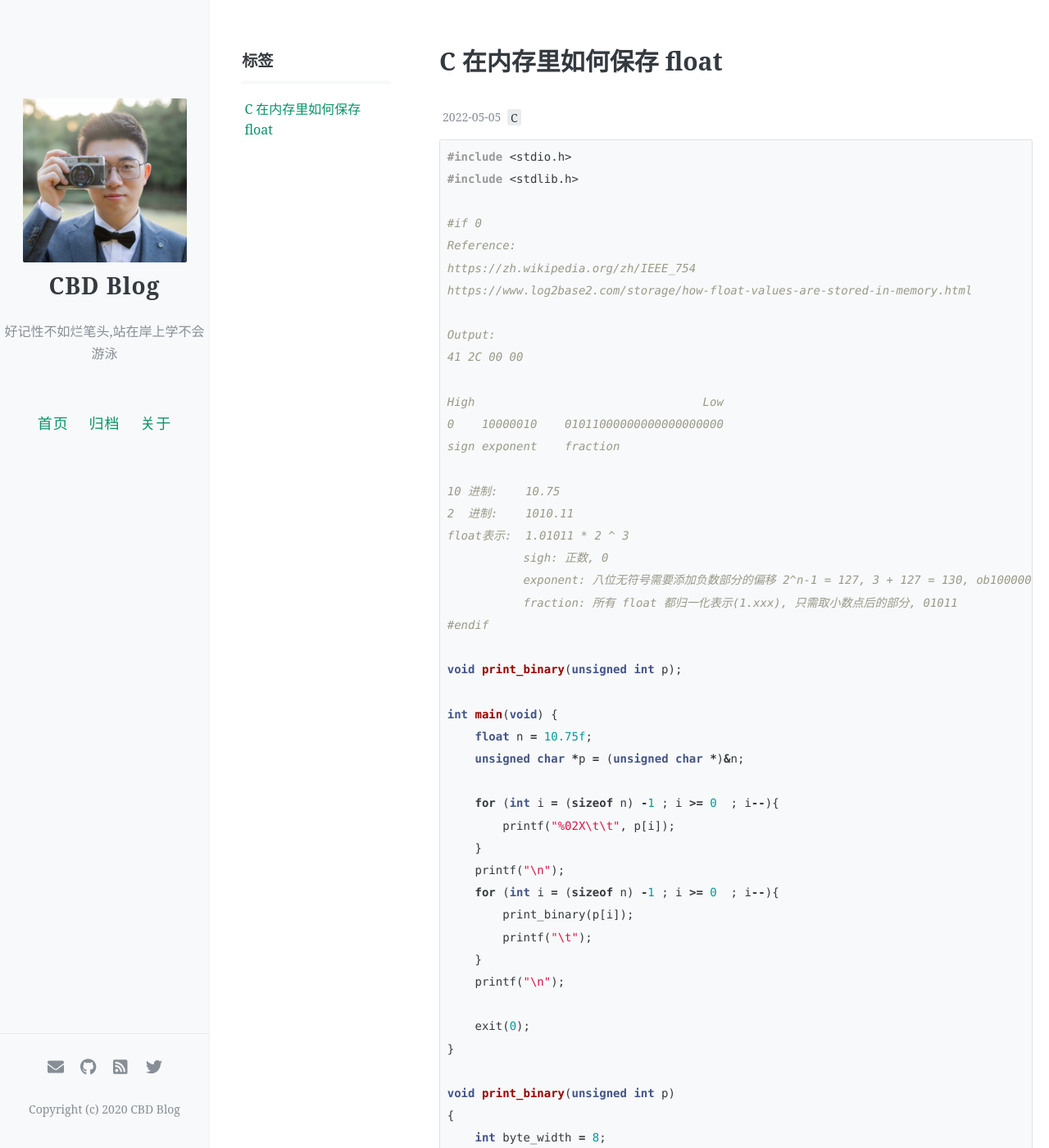
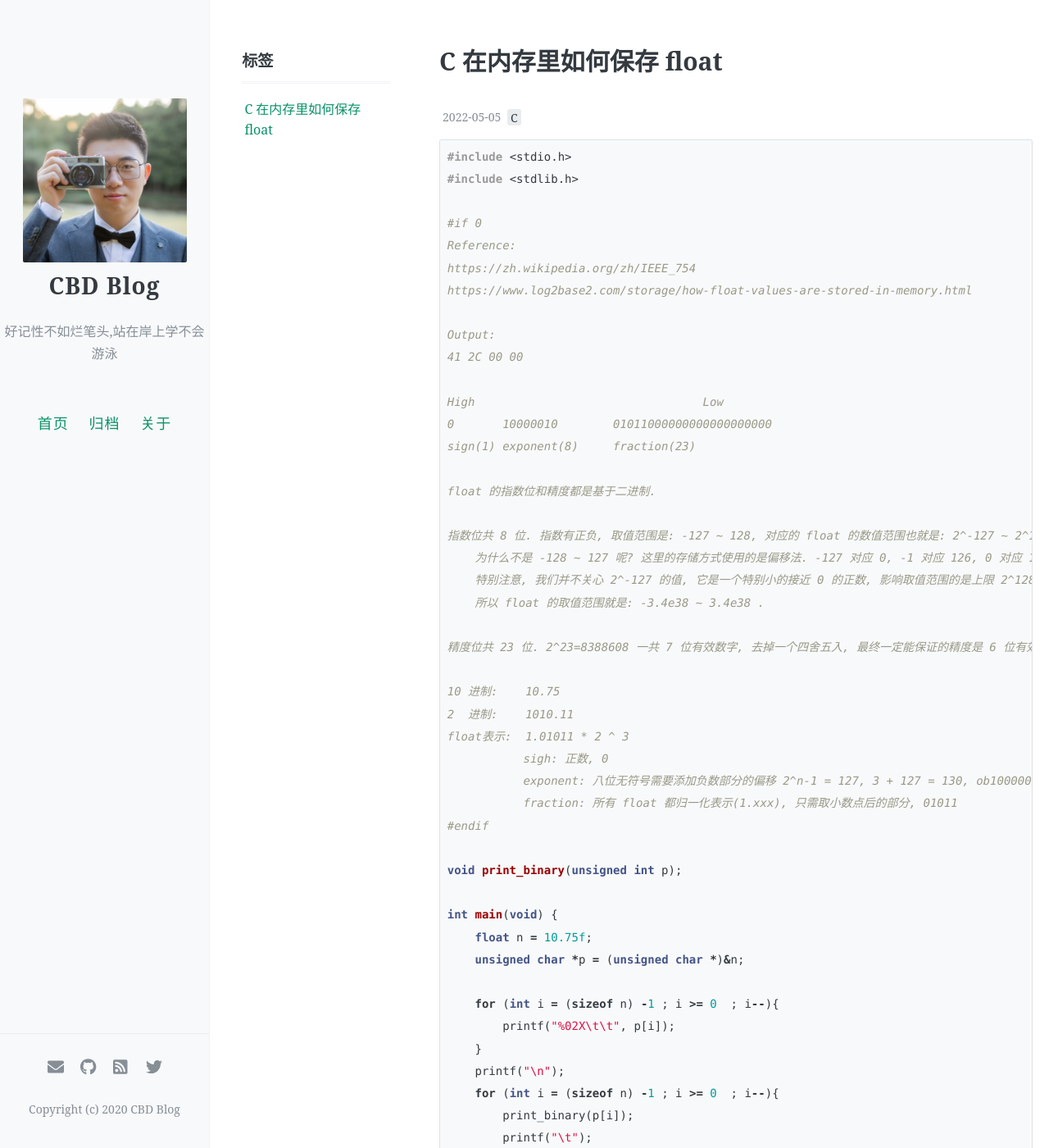
Before and after one commit to icbd/icbd.github.io, a Jekyll site: the page built from _posts/c/2022-05-05-how-float-saved-in-memory.md, in a window 1280 px wide and 1400 px high. Shown: the whole window at 82% size. Built offline with Jekyll 4.4.1, drawn with Linux system fonts in a browser that asks for light colours; comment, search, counter and statistics services are not loaded.

Commit message:
Update 2022-05-05-how-float-saved-in-memory.md

```diff
--- a/_posts/c/2022-05-05-how-float-saved-in-memory.md
+++ b/_posts/c/2022-05-05-how-float-saved-in-memory.md
@@ -18,8 +18,17 @@ Output:
 41 2C 00 00
 
 High                                 Low
-0    10000010    01011000000000000000000
-sign exponent    fraction
+0       10000010        01011000000000000000000
+sign(1) exponent(8)     fraction(23)
+
+float 的指数位和精度都是基于二进制.
+
+指数位共 8 位. 指数有正负, 取值范围是: -127 ~ 128, 对应的 float 的数值范围也就是: 2^-127 ~ 2^128 .
+    为什么不是 -128 ~ 127 呢? 这里的存储方式使用的是偏移法. -127 对应 0, -1 对应 126, 0 对应 127, 1 对应 128, 128 对应 256 .
+    特别注意, 我们并不关心 2^-127 的值, 它是一个特别小的接近 0 的正数, 影响取值范围的是上限 2^128=3.4028237e+38 .
+    所以 float 的取值范围就是: -3.4e38 ~ 3.4e38 .
+
+精度位共 23 位. 2^23=8388608 一共 7 位有效数字, 去掉一个四舍五入, 最终一定能保证的精度是 6 位有效数字.
 
 10 进制:    10.75
 2  进制:    1010.11
```
